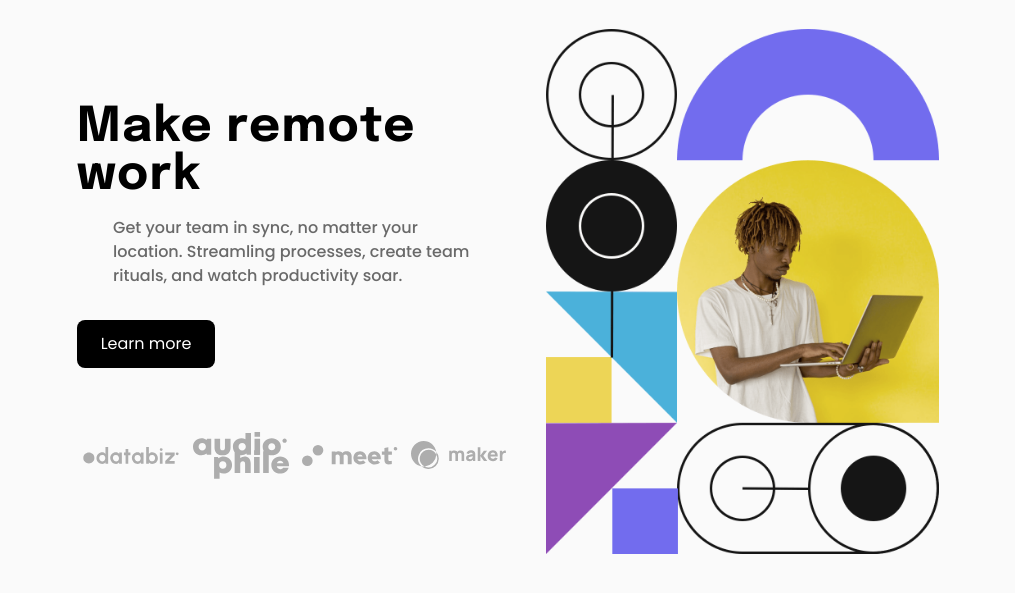
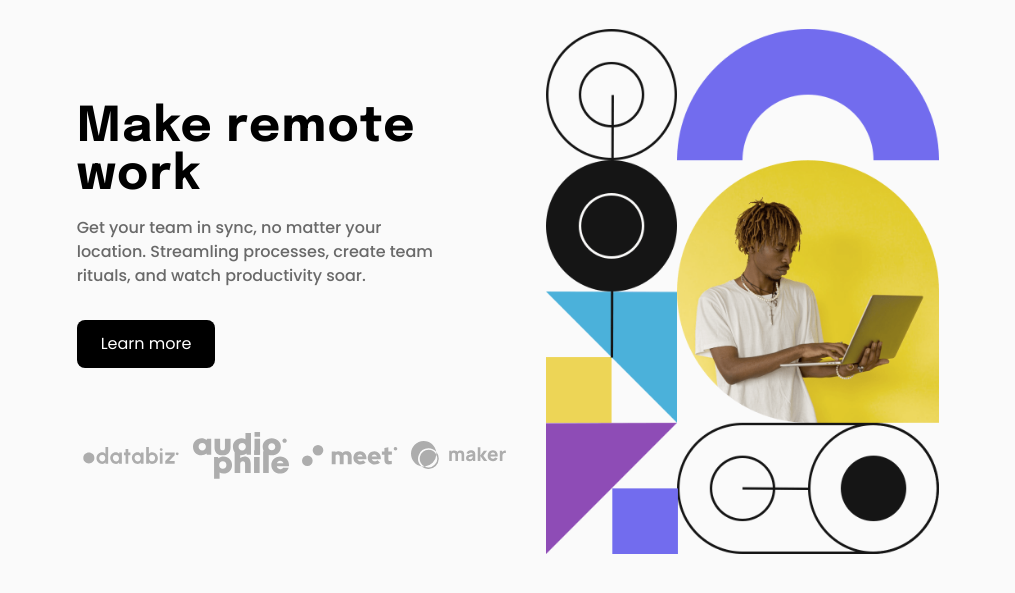
Before and after one commit to Toby2507/Intro-Section-with-Dropdown-Navigation, a website: page index.html in a window 1280 px wide. Shown: the part 83-676 px from the top of the page, without its empty margins (132-1147 px from the left). Drawn offline with Linux system fonts and the light colour scheme.

Commit message:
updated desktop design

```diff
--- a/index.html
+++ b/index.html
@@ -86,7 +86,7 @@
       </figure>
       <div class="flex flex-col space-y-4 xl:space-y-12">
         <h1 class="text-3xl font-epilogue text-center font-bold tracking-wide md:text-5xl lg:text-left xl:text-7xl">Make remote work</h1>
-        <p class="text-mediumGray text-center text-base font-medium pb-4 mx-auto md:w-10/12 lg:text-left lg:w-10/12">Get your team in sync, no matter your location. Streamling processes, create team rituals, and watch productivity soar.</p>
+        <p class="text-mediumGray text-center text-base font-medium pb-4 mx-auto md:w-10/12 lg:text-left lg:w-10/12 lg:mx-0">Get your team in sync, no matter your location. Streamling processes, create team rituals, and watch productivity soar.</p>
         <button class="text-white px-6 py-3 bg-black rounded-lg w-max self-center lg:self-start">Learn more</button>
         <div class="flex items-center justify-around pt-12">
           <figure class="w-16 md:w-24"><img src="./images/client-databiz.svg" alt="databiz" class="w-full object-contain"></figure>
```
Also changed, not shown: css/main.css.
